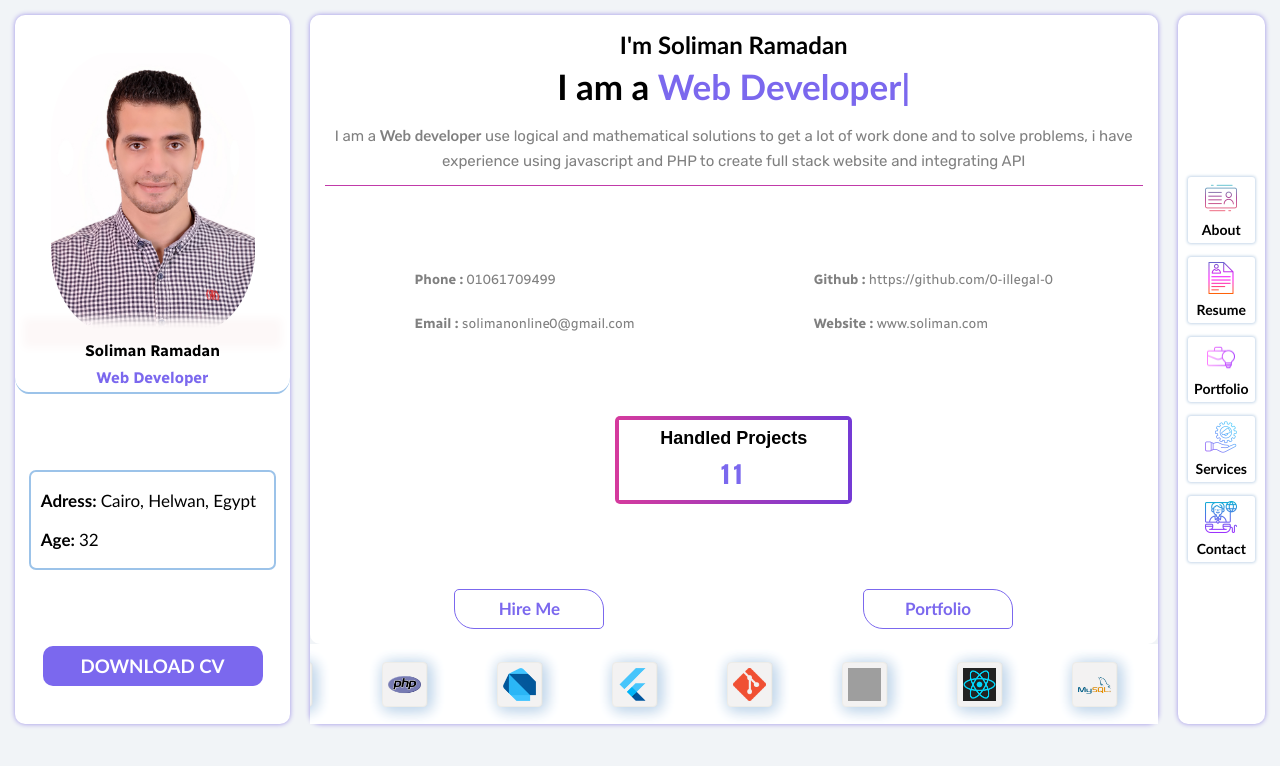
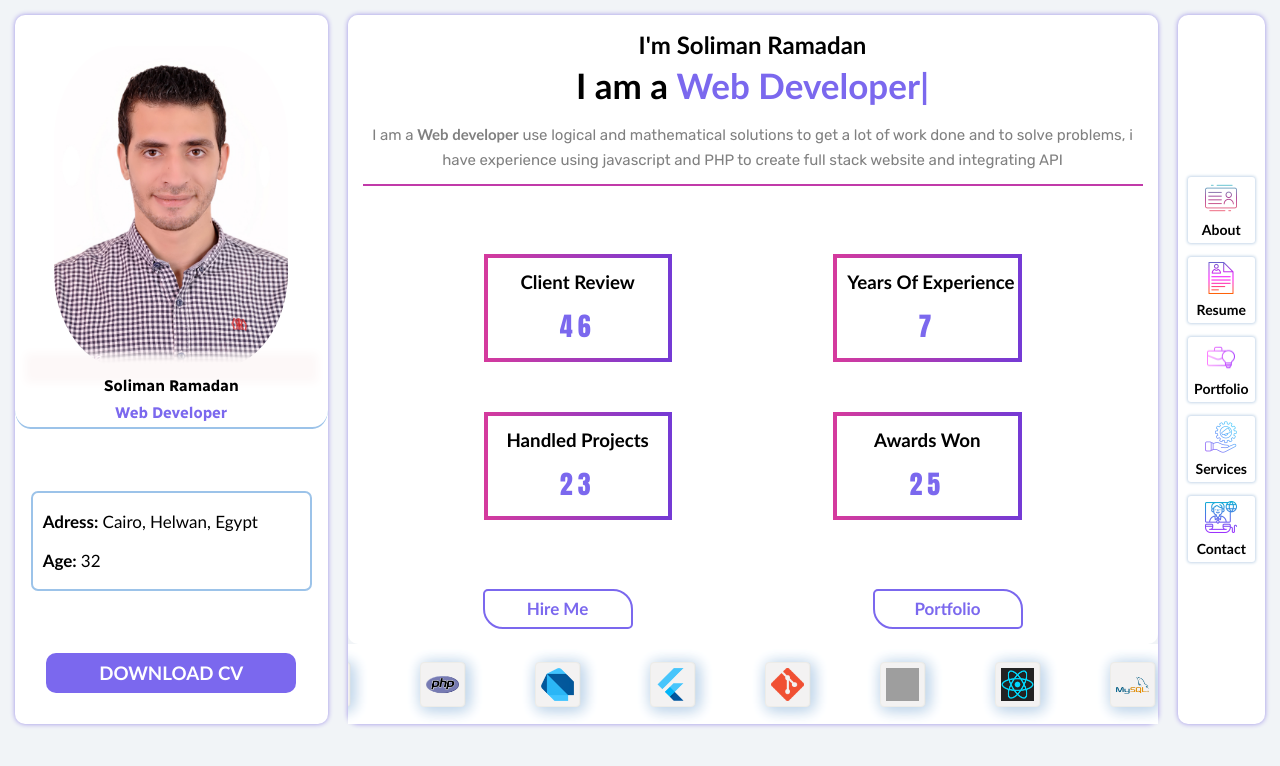
Before and after one commit to 0-illegal-0/cv, a React (Create React App) app: page / in a window 1280 px wide. Shown: the top 766 px of the page. Built offline with nearby package versions, Linux system fonts and the light colour scheme; grey boxes are pictures that could not be loaded.

Commit message:
enter to resume section

```diff
--- a/src/App.js
+++ b/src/App.js
@@ -21,6 +21,7 @@ function App() {
 
 function Main() {
   const mainRef = useRef();
+  const contentBody = useRef();
 
   function setMainElementHeight() {
     setTimeout(() => {
@@ -38,8 +39,11 @@ function Main() {
       <MainHeader />
       <div className="box-size-height"></div>
       <Avatar />
-      <About innerHeight={window.innerHeight} />
-      <NavBar screenState={window.innerWidth > 1000 ? false : true} />
+      <About innerHeight={window.innerHeight} contentBody={contentBody} />
+      <NavBar
+        screenState={window.innerWidth > 1000 ? false : true}
+        contentBody={contentBody}
+      />
     </div>
   );
 }
--- a/src/about.js
+++ b/src/about.js
@@ -107,8 +107,8 @@ function MainIcon({ contentBody, innerHeight }) {
 //       <div className="personal-informations-section">
 //       </div>
 
-function About({ innerHeight }) {
-  const contentBody = useRef();
+function About({ innerHeight, co, contentBody }) {
+  //  const contentBody = useRef();
 
   return (
     <div className="main-content-body">
@@ -124,38 +124,11 @@ function About({ innerHeight }) {
           </p>
         </div>
 
-        <div className="contact-data">
-          <ul>
-            <li>
-              <b>Phone : </b>
-              <span>01061709499</span>
-            </li>
-            <li>
-              <b>Email : </b>
-              <span>solimanonline0@gmail.com</span>
-            </li>
-          </ul>
-          <div style={{ display: "none" }} className="handled-projects">
-            <div></div>
-            <h2>Handled Projects</h2>
-            <b>12</b>
-          </div>
-          <ul>
-            <li>
-              <b>Github : </b>
-              <span>https://github.com/0-illegal-0</span>
-            </li>
-            <li>
-              <b>Website : </b>
-              <span>www.soliman.com</span>
-            </li>
-          </ul>
-        </div>
         <div className="handled-projects">
-          <div className="linearGradient">
-            <h2>Handled Projects</h2>
-            <b>11</b>
-          </div>
+          <Achievements title={"Client Review"} number={46} />
+          <Achievements title={"Years Of Experience"} number={7} />
+          <Achievements title={"Handled Projects"} number={23} />
+          <Achievements title={"Awards Won"} number={25} />
         </div>
         <div className="resume-protofolio-buttons">
           <button>Hire Me</button>
@@ -170,7 +143,17 @@ function About({ innerHeight }) {
     </div>
   );
 }
-//      <Icons contentBodyWidth={contentBodyWidth - 15} />
+
+function Achievements({ title, number }) {
+  return (
+    <div className="linearGradient">
+      <div>
+        <h3>{title}</h3>
+        <span>{number}</span>
+      </div>
+    </div>
+  );
+}
 
 // NavBarAnimation function
 
--- a/src/index.css
+++ b/src/index.css
@@ -64,6 +64,25 @@ code {
   padding: 15px 15px;
 }
 
+.main-content-body {
+  display: flex;
+  flex-direction: column;
+  width: calc(71% - 2 * var(--main-gap));
+  box-shadow: 0 0 5px #9b8ee7;
+  border-radius: 10px;
+}
+
+.bottom {
+  height: 80px;
+  width: 100%;
+  background-color: #fff;
+  position: relative;
+  overflow: hidden;
+  display: flex;
+  justify-content: center;
+  align-items: center;
+}
+
 .nav-bar {
   width: fit-content;
   background-color: var(--background-color-secondary);
@@ -118,7 +137,7 @@ code {
 */
 
 .about-container {
-  width: 22%;
+  width: 23%;
   background-color: var(--background-color-secondary);
   border-radius: 10px;
   box-shadow: 0 0 5px #9b8ee7;
@@ -233,7 +252,7 @@ code {
   flex-direction: column;
   justify-content: space-between;
   text-align: center;
-  border-bottom: 1px solid #c13aa9;
+  border-bottom: 2px solid #c13aa9;
   padding-bottom: 10px;
 }
 
@@ -266,7 +285,7 @@ code {
   display: flex;
   overflow: hidden;
   width: max-content;
-  height: 50px;
+  height: 45px;
   /* position: relative;
   width: 2640px;*/
 }
@@ -276,7 +295,7 @@ code {
   position: absolute;
 }
 .bottom-icon-image-wrap img {
-  width: 50px;
+  width: 45px;
   margin-right: 70px;
   border: 1px solid #edece8;
   border-radius: 4px;
@@ -316,11 +335,43 @@ code {
   text-align: center;
   padding: 4px;
   border-radius: 5px;
-  background-image: linear-gradient(to left, #743ad5, #d53a9d);
+  /* background-image: linear-gradient(to left, #743ad5, #d53a9d);*/
+  display: flex;
+  flex-wrap: wrap;
+  width: 70%;
+  justify-content: space-between;
 }
 .handled-projects .linearGradient {
+  background-image: linear-gradient(to left, #743ad5, #d53a9d);
+  padding: 4px;
+  width: 35%;
+  white-space: nowrap;
+}
+
+.linearGradient > div {
   background-color: #fff;
-  padding: 8px 0;
+  padding: 0 10px;
+  height: 100px;
+  display: flex;
+  justify-content: space-evenly;
+  flex-direction: column;
+  /* background-color: #f0f3f7;*/
+}
+
+.handled-projects > div:nth-of-type(1) {
+  margin-bottom: 25px;
+}
+
+.handled-projects > div:nth-of-type(2) {
+  margin-bottom: 25px;
+}
+
+.handled-projects > div:nth-of-type(3) {
+  margin-top: 25px;
+}
+
+.handled-projects > div:nth-of-type(4) {
+  margin-top: 25px;
 }
 
 .handled-projects h2 {
@@ -329,8 +380,8 @@ code {
   margin-bottom: 8px;
 }
 
-.handled-projects b {
-  font-size: 28px;
+.handled-projects span {
+  font-size: 26px;
   color: var(--primary);
   font-family: Impact, Haettenschweiler, "Arial Narrow Bold", sans-serif;
   letter-spacing: 5px;
@@ -344,7 +395,7 @@ code {
 .resume-protofolio-buttons button {
   width: 150px;
   height: 40px;
-  border: 1px solid #7b68ee;
+  border: 2px solid #7b68ee;
   background-color: #fff;
   color: #7b68ee;
   font-size: 17px;
@@ -386,16 +437,16 @@ code {
   :root {
     --main-gap: 20px;
   }
-  /* .about-container {
-    width: 24%;
+  .about-container {
+    width: 25%;
+  }
+
+  /*.content-body {
+     width: calc(67% - 2 * var(--main-gap));
   }*/
 
-  .content-body {
-    /* width: calc(67% - 2 * var(--main-gap));*/
-  }
-
   .main-content-body {
-    width: calc(67% - 2 * var(--main-gap));
+    width: calc(68% - 2 * var(--main-gap));
   }
   .nav-bar {
     min-width: 80px;
@@ -467,12 +518,15 @@ code {
 
 @media (max-width: 1000px) {
   .about-container {
-    width: 28%;
+    width: 30%;
   }
   .content-body {
     width: calc(72% - 1 * var(--main-gap));
     position: relative;
     width: 100%;
+  }
+  .main-content-body {
+    width: calc(70% - 1 * var(--main-gap));
   }
 
   .nav-bar {
@@ -584,11 +638,8 @@ code {
     border: 1px solid;
   }*/
   .handled-projects {
-    width: max-content;
-  }
-
-  .handled-projects .linearGradient {
-    padding: 8px 8px;
+    justify-content: space-evenly;
+    min-width: 500px;
   }
 }
 
@@ -738,28 +789,27 @@ code {
     width: 130px;
     height: 35px;
   }
+  .handled-projects .linearGradient {
+    width: 100%;
+    padding: 4px;
+  }
+
+  .handled-projects {
+    width: 100%;
+    min-width: unset;
+  }
+
+  .handled-projects > div {
+    margin-top: 0 !important;
+    margin-bottom: 25px;
+  }
+
+  .handled-projects > div:last-child {
+    margin: 0;
+  }
 }
 
 /* test */
 
-.main-content-body {
-  display: flex;
-  flex-direction: column;
-  width: calc(71% - 2 * var(--main-gap));
-  box-shadow: 0 0 5px #9b8ee7;
-  border-radius: 10px;
-}
-
-.bottom {
-  height: 80px;
-  width: 100%;
-  background-color: #fff;
-  position: relative;
-  overflow: hidden;
-  display: flex;
-  justify-content: center;
-  align-items: center;
-}
-
 .content-body-space {
 }
--- a/src/nav-bar.js
+++ b/src/nav-bar.js
@@ -8,7 +8,7 @@ import contact from "./assets/images/icons/contact.png";
 
 import { useEffect, useState, useRef } from "react";
 
-function NavBar({ navBarMove, screenState, navList, navbarId }) {
+function NavBar({ navBarMove, screenState, navList, navbarId, contentBody }) {
   const [navbarStyle, setNavbarStyle] = useState({ display: "flex" });
   //const navbarId = useRef();
 
@@ -17,6 +17,10 @@ function NavBar({ navBarMove, screenState, navList, navbarId }) {
       setNavbarStyle({ display: "none" });
     }
   }, []);
+
+  function moveTest() {
+    contentBody.current.style.display = "none";
+  }
 
   return (
     <>
@@ -29,7 +33,7 @@ function NavBar({ navBarMove, screenState, navList, navbarId }) {
             <img src={about} />
             <span>About</span>
           </li>
-          <li>
+          <li onClick={moveTest}>
             <img src={resume} />
 
             <span>Resume</span>
```
